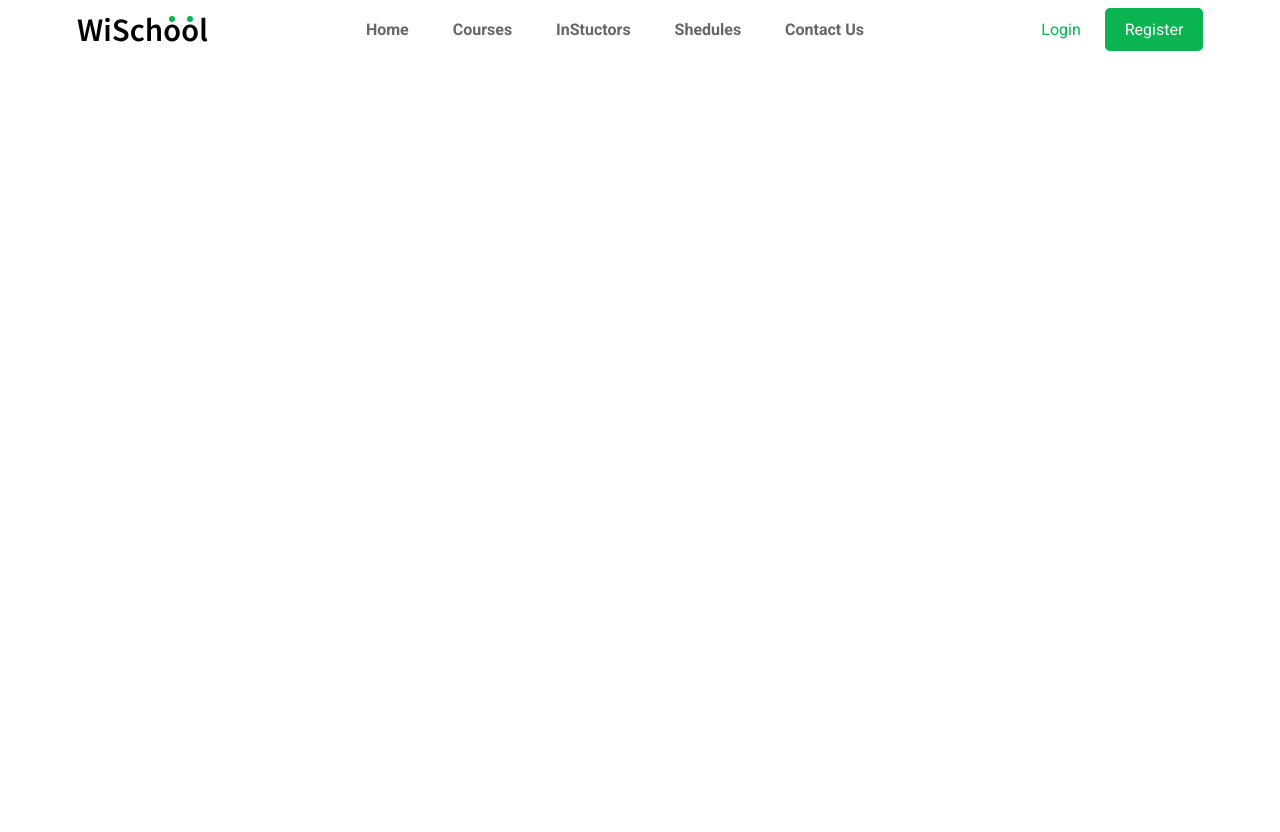
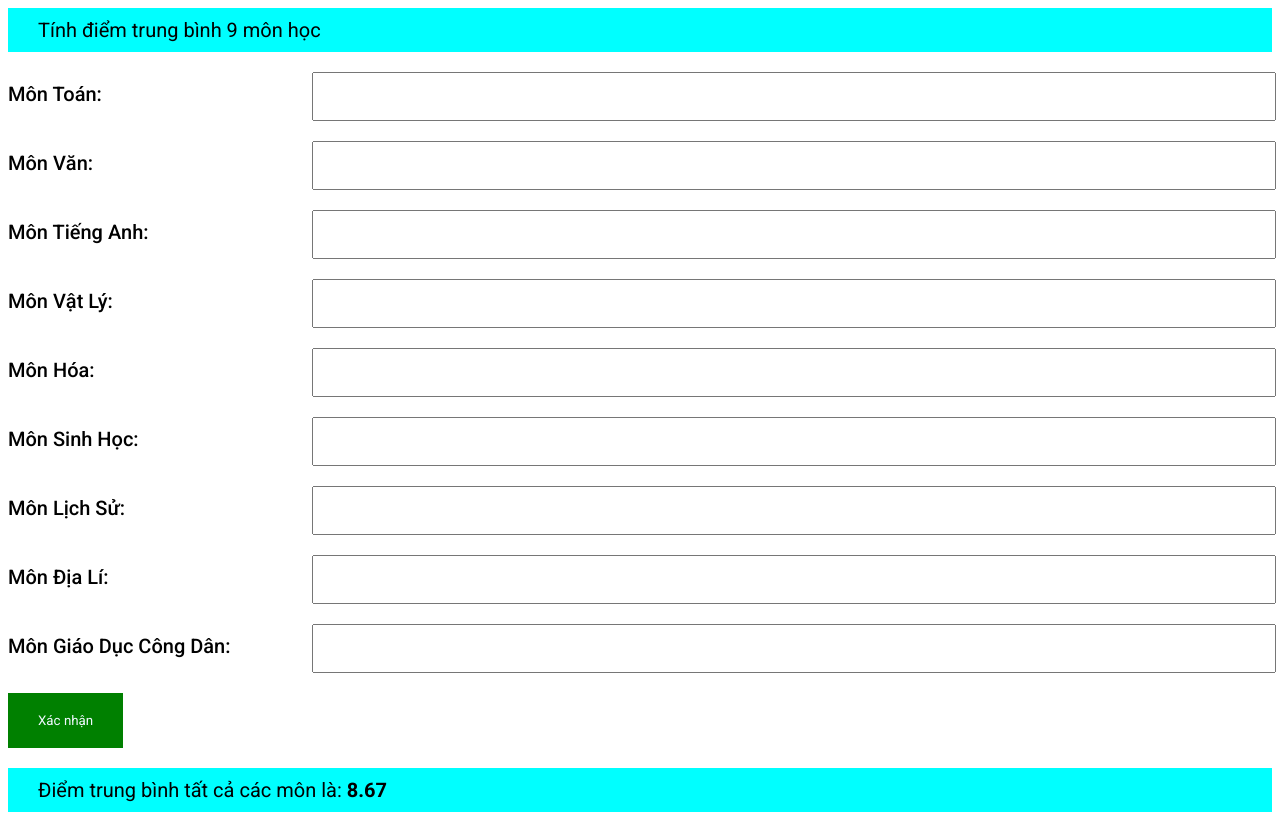
Before and after one commit to anhquoc061205/Wischool, a plain HTML site: page index.html in a window 1280 px wide. Before the commit the page ends 800 px from the top, so only its background shows below. Drawn offline with Linux system fonts and the light colour scheme.

Commit message:
Add files via upload

```diff
--- /dev/null
+++ b/index.css
@@ -0,0 +1,38 @@
+@import url('https://fonts.googleapis.com/css2?family=Roboto:ital,wght@0,100;0,300;0,400;0,500;0,700;0,900;1,100;1,300;1,400;1,500;1,700;1,900&display=swap');
+*{
+    font-family: 'Roboto', sans-serif;
+}
+p{
+    font-size: 20px;
+    padding: 10px 30px;
+    background-color: aqua;
+}
+label{
+    font-size: 20px;
+    font-weight: 500;
+    width: 300px;
+    display: inline-block;
+}
+input{
+    font-size: 15pxpx;
+    padding: 15px 10px;
+    width: calc(100% - 300px);
+
+}
+div{
+    margin: 20px 0px;
+    white-space: nowrap;
+
+}
+button{
+    background-color: green;
+    color: aliceblue;
+    padding: 20px 30px;
+    border: none;
+}
+result{
+    background-color: dimgray;
+    border: 2px solid;
+    color: aquamarine;
+    display: none;
+}
--- a/index.html
+++ b/index.html
@@ -1,48 +1,53 @@
 <html>
     <head>
-        <title>WiSchool</title>
-        <link rel="stylesheet" href="./css/index.css">
-
+        <title>
+            Tính điểm trung bình
+        </title>
+        <link rel="stylesheet" href="./index.css">
     </head>
     <body>
-        <!-- flex box -->
-        <!-- Giúp tất cả phần tuử con trong cha lên môt hàng -->
-        <!-- BE block(cha) element(con) -->
-        <header class="header desktop">
-            <div
+        <p>Tính điểm trung bình 9 môn học</p>
+        <div>
+            <label for="avg1">Môn Toán:</label>
+            <input type="number" id="avg1">
+        </div>
+        <div>
+            <label for="avg2">Môn Văn:</label>
+            <input type="number" id="avg2">
+        </div>
+        <div>
+            <label for="avg3">Môn Tiếng Anh:</label>
+            <input type="number" id="avg3">
+        </div>
+        <div>
+            <label for="avg4">Môn Vật Lý:</label>
+            <input type="number" id="avg4">
+        </div>
+         <div>
+            <label for="avg5">Môn Hóa:</label>
+            <input type="number" id="avg5">
+        </div>
+        <div>
+            <label for="avg6">Môn Sinh Học:</label>
+            <input type="number" id="avg6">
+        </div>
+        <div>
+            <label for="avg7">Môn Lịch Sử:</label>
+            <input type="number" id="avg7">
+        </div>
+        <div>
+            <label for="avg8">Môn Địa Lí:</label>
+            <input type="number" id="avg8">
+        </div>
+         <div>
+            <label for="avg9">Môn Giáo Dục Công Dân:</label>
+            <input type="number" id="avg9">
+        </div>
 
-            class="header_logo">
-            <img src="./images/Group 177.svg" alt="">
+        <button onclick="calcAvg()">Xác nhận</button>
 
-            </div>
-            <div class="header_nav">
+        <p class="result" id="result">Điểm trung bình tất cả các môn là: <strong id="score">8.67</strong></p>
 
-              <a href="">Home</a>
-              <a href="">Courses</a>
-              <a href="">InStuctors</a>
-              <a href="">Shedules</a>
-              <a href="">Contact Us</a>
-
-            </div>
-
-            <div class="header_button">
-
-            <i class="fa fa-search"></i>
-
-            <button class="btn login">Login</button>
-
-            <button class="btn register">Register</button>
-            </div>
-        </header>
-        <header class="header-mobile">
-           <div class="logo">
-            <i class="fab fa-accessible-icon"></i>
-            <img src="./images/Group 177.svg" alt="">
-           </div>
-           <div>
-            <i class="fab fa-accusoft"></i>
-           </div>
-
-        </header>
+        <script src="./index.js"></script>
     </body>
 </html>
--- /dev/null
+++ b/index.js
@@ -0,0 +1,36 @@
+function calcAvg(){
+    const avg1Element = document.getElementById("avg1")
+    const avg1 = avg1Element.value
+
+    const avg2Element = document.getElementById("avg2")
+    const avg2 = avg2Element.value
+
+    const avg3Element = document.getElementById("avg3")
+    const avg3 = avg3Element.value
+
+    const avg4Element = document.getElementById("avg4")
+    const avg4 = avg4Element.value
+
+    const avg5Element = document.getElementById("avg5")
+    const avg5 = avg5Element.value
+
+    const avg6Element = document.getElementById("avg6")
+    const avg6 = avg6Element.value
+
+    const avg7Element = document.getElementById("avg7")
+    const avg7 = avg7Element.value
+
+    const avg8Element = document.getElementById("avg8")
+    const avg8 = avg8Element.value
+
+    const avg9Element = document.getElementById("avg9")
+    const avg9 = avg9Element.value
+
+    const avg = (avg1 + avg2 + avg3 + avg4 + avg5 + avg6 + avg7 + avg8 + avg9) / 9;
+
+    const resultElement = document.getElementById("result");
+    const scoreElement = document.getElementById("score");
+
+    resultElement.style.display = "block";
+    scoreElement.textContent = avg.toFixed(1);
+}
```
